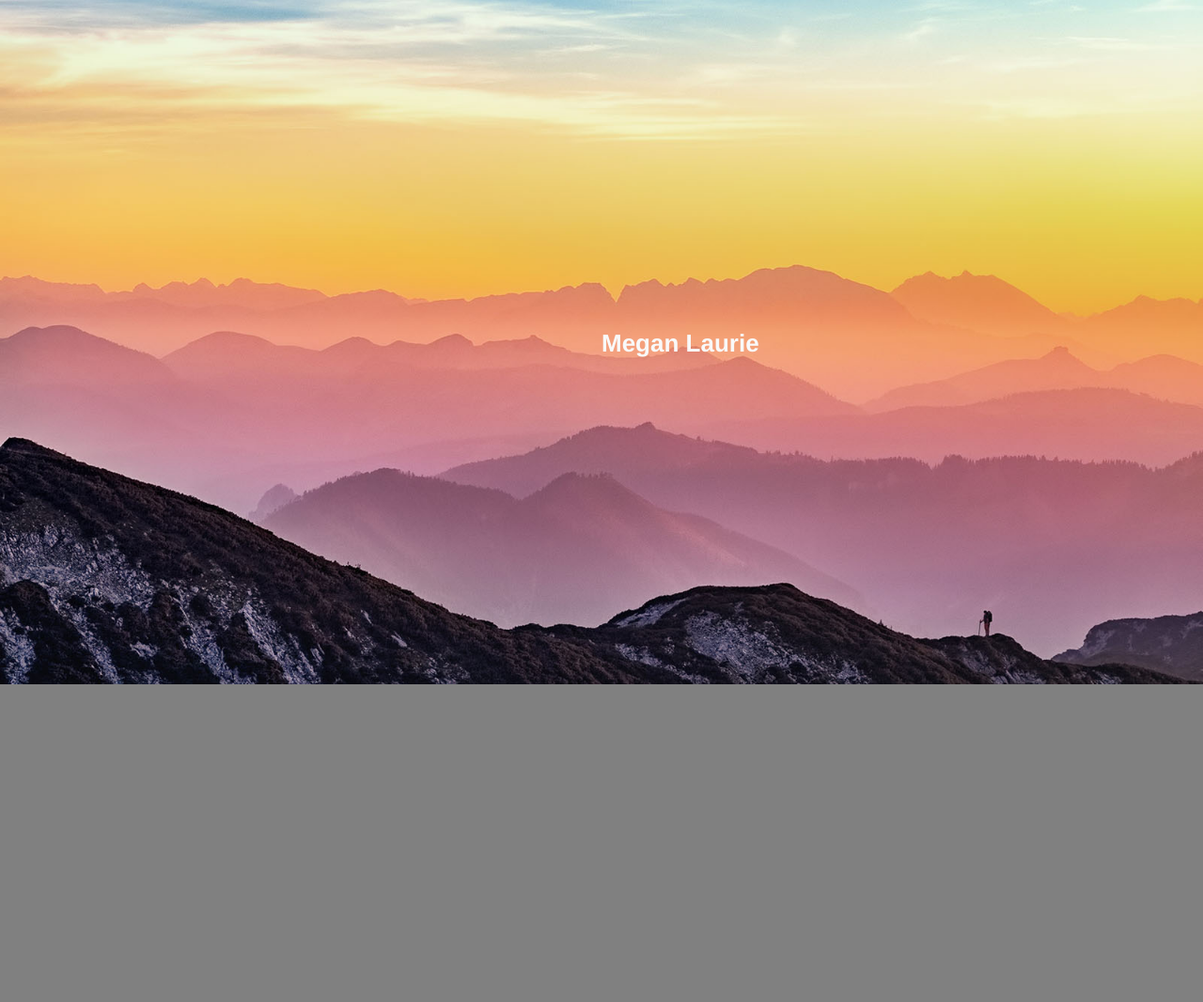
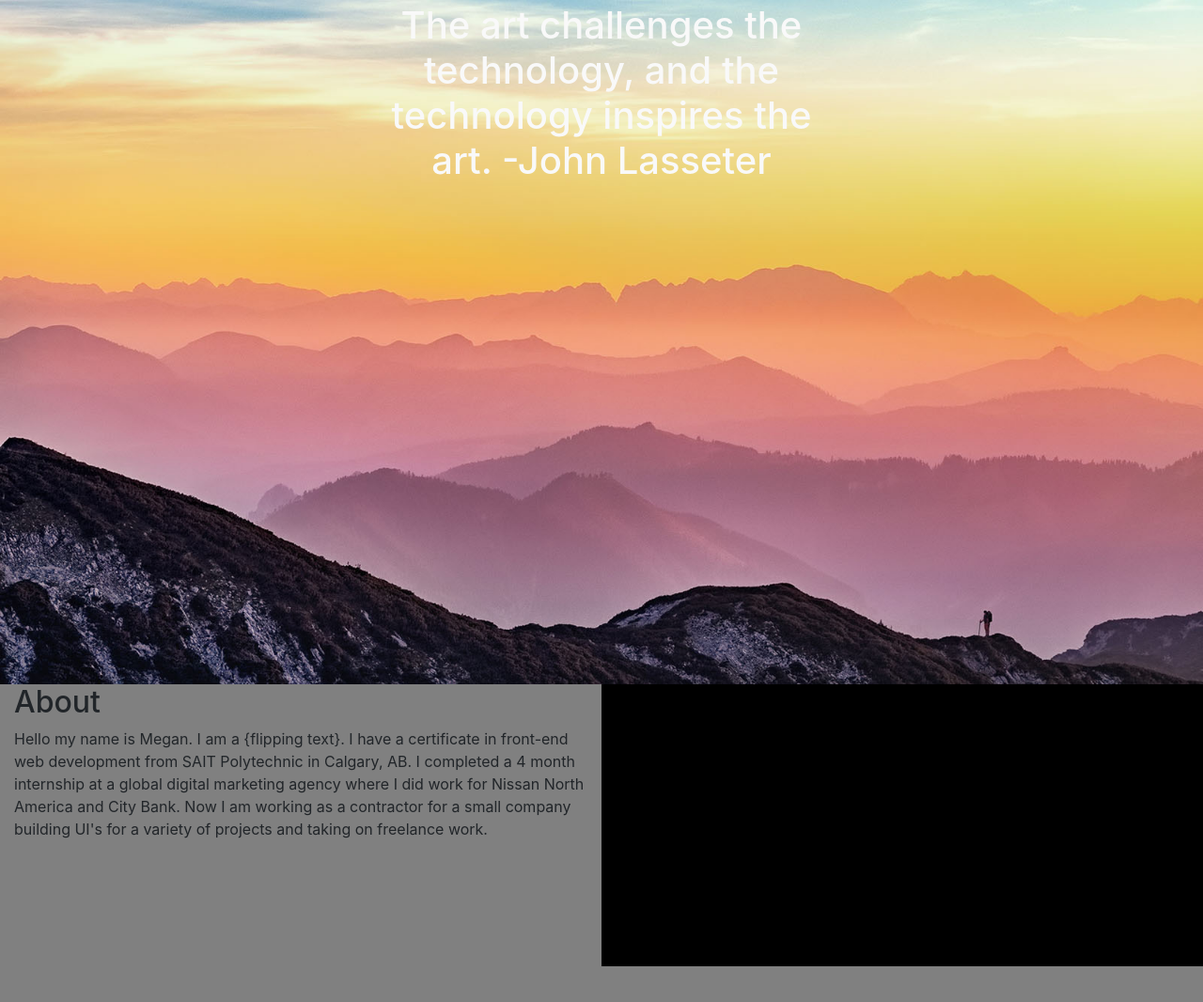
Before and after one commit to meglaurie/Portfolio-website, a website: page app/index.html in a window 1280 px wide. Shown: the part 72-1138 px from the top of the page at 94% size. Drawn offline with nearby package versions, Linux system fonts and the light colour scheme; files that its build step writes are made by us from their sources; files whose address does not match are found by name.

Commit message:
About section bootstrap grid set up

```diff
--- a/app/index.html
+++ b/app/index.html
@@ -10,6 +10,7 @@
     <link href="//ajax.googleapis.com" rel="dns-prefetch">
     <link href="assets/css/style.min.css" rel="stylesheet">
     <link href="assets/css/animate.css" rel="stylesheet">
+    <link rel="stylesheet" href="https://maxcdn.bootstrapcdn.com/bootstrap/4.0.0-beta.2/css/bootstrap.min.css" integrity="sha384-PsH8R72JQ3SOdhVi3uxftmaW6Vc51MKb0q5P2rRUpPvrszuE4W1povHYgTpBfshb" crossorigin="anonymous">
     <link href="https://fonts.googleapis.com/css?family=Special+Elite" rel="stylesheet">
     <link href="https://maxcdn.bootstrapcdn.com/font-awesome/4.7.0/css/font-awesome.min.css" rel="stylesheet" integrity="sha384-wvfXpqpZZVQGK6TAh5PVlGOfQNHSoD2xbE+QkPxCAFlNEevoEH3Sl0sibVcOQVnN" crossorigin="anonymous">
     <script src="http://code.jquery.com/jquery-1.10.2.js"></script>
@@ -39,17 +40,22 @@
         </div>
       </nav>
       <div class="header-text">
-        <h1>Megan Laurie</h1>
+        <h1>The art challenges the technology, and the technology inspires the art.
+       -John Lasseter</h1>
       </div>
     </header>
 
     <main class="main" role="main">
 
-      <div class="content-box about">
-        <div class="text">
-
+      <div class="content-box about container">
+        <div class="row">
+            <div class="col-sm-6">
+              <h2>About</h2>
+              <p>Hello my name is Megan. I am a {flipping text}. I have a certificate in front-end web development from SAIT Polytechnic in Calgary, AB. I completed a 4 month internship at a global digital marketing agency where I did work for Nissan North America and City Bank. Now I am working as a contractor for a small company building UI's for a variety of projects and taking on freelance work.
+              </p>
+            </div>
+          <div class="about-image col-sm-6"></div>
         </div>
-        <div class="about-image"></div>
       </div>
 
       <div class="content-box skills">
--- a/src/scss/modules/_breakpoints.scss
+++ b/src/scss/modules/_breakpoints.scss
@@ -19,3 +19,22 @@
 @media print, (-o-min-device-pixel-ratio: 5/4), (-webkit-min-device-pixel-ratio: 1.25), (min-resolution: 120dpi) {
 
 }
+
+
+@media (min-width: 992px){
+.container {
+    max-width: 100% !important;
+}
+}
+@media (min-width: 768px){
+
+.container {
+    max-width: 100% !important;
+}
+}
+@media (min-width: 576px){
+
+.container {
+    max-width: 100% !important;
+}
+}
--- a/src/scss/modules/_defaults.scss
+++ b/src/scss/modules/_defaults.scss
@@ -6,12 +6,20 @@
 html {
 
 }
+
+h1,
+h2,
+h3{
+  margin: 0px;
+}
+
 body {
-  font: 300 13px/1.6 'Helvetica Neue', Helvetica, Arial;
+  // font: 300 13px/1.6 'Helvetica Neue', Helvetica, Arial;
   color: #444;
   transition: all .4s .3s ease-in;
+  font-family: 'Special Elite', sans-serif;
 }
 body,html{
 	min-height: 100vh;
-	overflow: hidden;
+	overflow: scroll;
 }
--- a/src/scss/partials/_header.scss
+++ b/src/scss/partials/_header.scss
@@ -18,8 +18,10 @@
       margin: 25px;
      }
     .header-text{
-      @include position(absolute, 50% 0 0 50%);
+      // @include position(static, 50% 0 0 50%);
       text-align: center;
+      width: 40%;
+      margin: 0 auto;
     }
     .logo {
       // margin: -58px 0 0 -100px;
--- a/src/scss/partials/_main.scss
+++ b/src/scss/partials/_main.scss
@@ -1,8 +1,17 @@
 .main {
-
   .content-box{
     height:400px;
     width:100%;
     background: grey;
   }
+  .container{
+    width: 100%;
+  }
+  .text{
+    padding: 50px;
+  }
+  .about-image{
+    background-color: black;
+    height:300px;
+  }
 }
```
Also changed, not shown: app/assets/css/style.css, app/assets/css/style.min.css.
